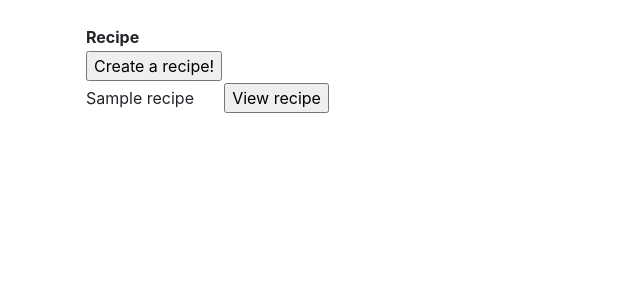
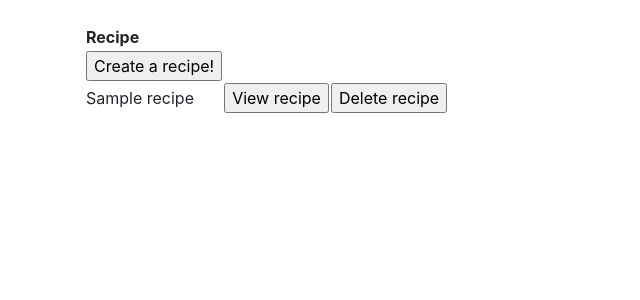
Before and after one commit to Antsax/myFridge, a Flask app: page /recipes/ in a window 1280 px wide. Shown: the part 56-356 px from the top of the page, without its empty margins (0-640 px from the left). Run offline with Flask 2, Linux system fonts and the light colour scheme; tables that the repository leaves empty hold one stand-in row (values such as "Sample post"); parts of the project's set-up code (start-up, migrations or seed data) failed here and were passed over; some libraries are stand-ins or nearby versions.

Commit message:
you can now delete recipes

```diff
--- a/application/recipes/views.py
+++ b/application/recipes/views.py
@@ -30,3 +30,11 @@ def recipe_form():
     db.session().commit()
 
     return redirect(url_for("recipes_index"))
+
+@app.route("/recipes/<recipe_id>/delete", methods = ["POST"])
+@login_required
+def recipe_delete(recipe_id):
+    r = Recipe.query.get(recipe_id)
+    db.session.delete(r)
+    db.session.commit()
+    return redirect(url_for("recipes_index"))
--- a/application/templates/recipes/index.html
+++ b/application/templates/recipes/index.html
@@ -21,6 +21,11 @@
                 <input type="submit" value="View recipe" />
             </form>
         </td>
+        <td>
+            <form method="POST" action="{{ url_for('recipe_delete', recipe_id = recipe.id) }}">
+                <input type="submit" value="Delete recipe" />
+            </form>
+        </td>
     </tr>
     {% endfor %}
 </table>
```
